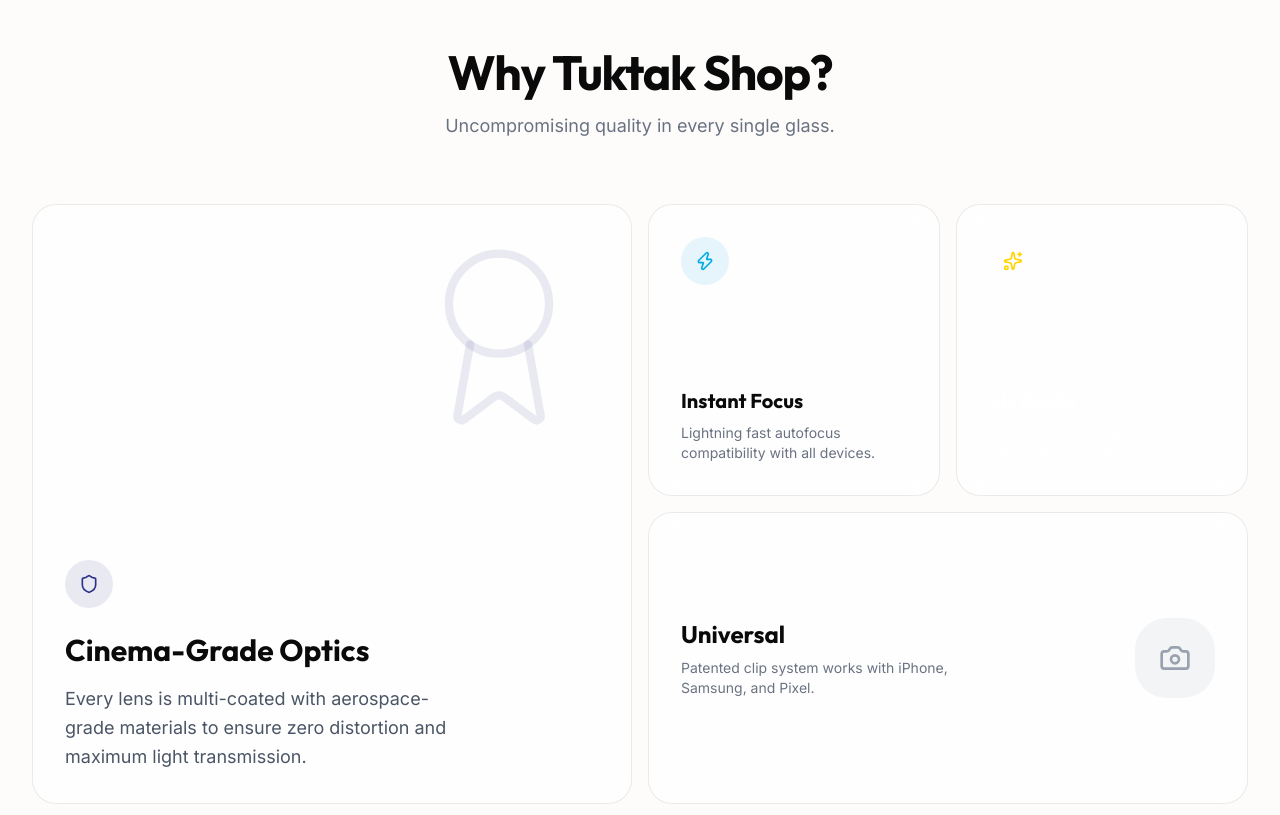
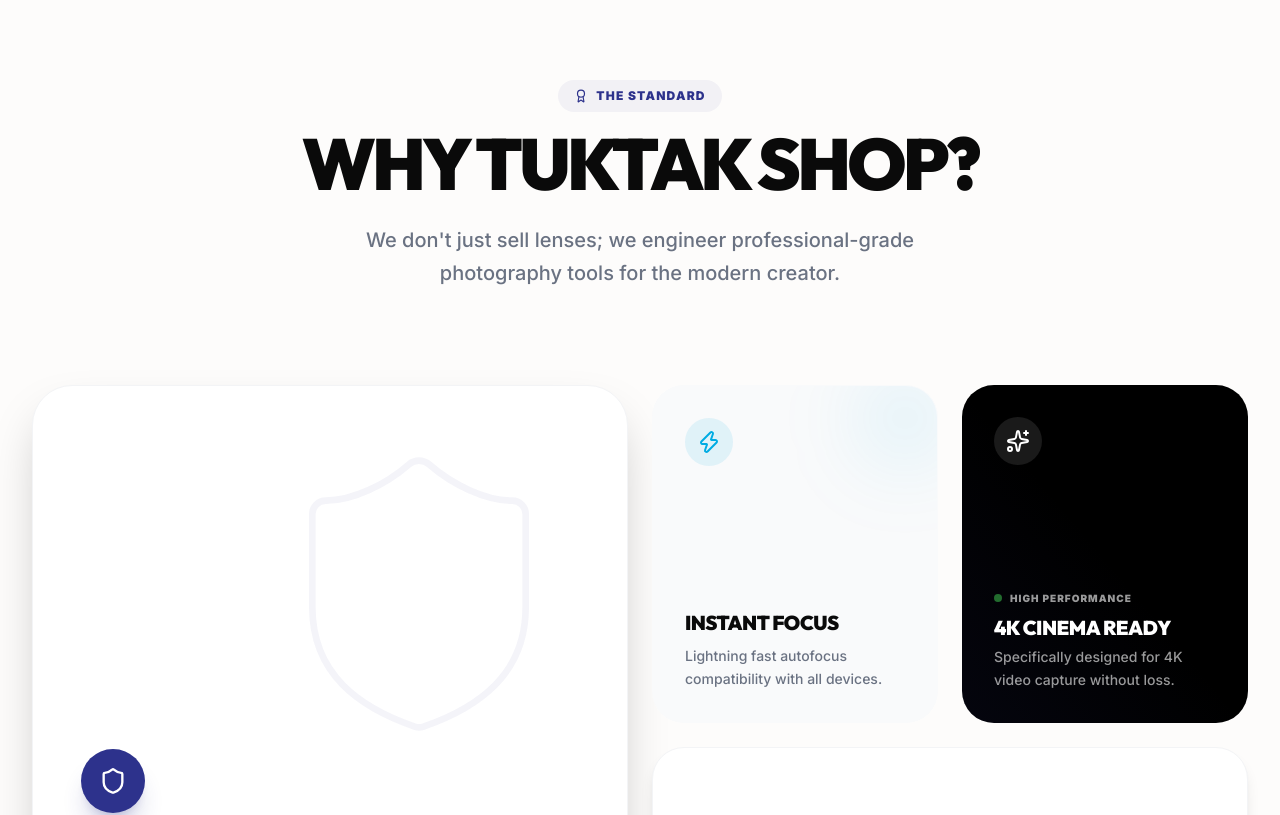
Before and after one commit to MdNoor300/quick_order, a Next.js app: page / in a window 1280 px wide. Shown: the part 920-1735 px from the top of the page. Built offline with nearby package versions, Linux system fonts and the light colour scheme; no server answers.

Commit message:
implement landing page with product showcase and create admin table component

```diff
--- a/src/app/admin/AdminTable.tsx
+++ b/src/app/admin/AdminTable.tsx
@@ -2,7 +2,7 @@
 
 import { useState } from 'react';
 import { Copy, CheckCircle2, Trash2, Clock, Check, Loader2 } from 'lucide-react';
-import { updateOrderStatus, deleteOrder } from './actions';
+import { updateOrderStatus, deleteOrder } from '@/app/actions/admin';
 
 export interface Order {
   id: string;
--- a/src/app/page.tsx
+++ b/src/app/page.tsx
@@ -1,7 +1,7 @@
 import fs from 'fs';
 import path from 'path';
 import ClientPage from '@/app/ClientPage';
-import { Shield, Zap, Sparkles, Award, Camera, Plus } from 'lucide-react';
+import { Shield, Zap, Sparkles, Award, Camera, Plus, Mail, ArrowUpRight } from 'lucide-react';
 
 export default async function Home() {
   const filePath = path.join(process.cwd(), 'src/data/products.json');
@@ -48,54 +48,78 @@
       </section>
 
       {/* Bento Grid Features */}
-      <section className="py-20 sm:py-32 px-4 sm:px-6 lg:px-8 max-w-7xl mx-auto" id="features">
-        <div className="text-center mb-12 sm:mb-16">
-          <h2 className="text-3xl sm:text-5xl font-bold tracking-tight mb-4 px-4">Why Tuktak Shop?</h2>
-          <p className="text-gray-500 text-base sm:text-lg">Uncompromising quality in every single glass.</p>
+      <section className="py-24 sm:py-40 px-4 sm:px-6 lg:px-8 max-w-7xl mx-auto overflow-hidden" id="features">
+        <div className="flex flex-col items-center text-center mb-16 sm:mb-24 relative">
+          <div className="absolute top-1/2 left-1/2 -translate-x-1/2 -translate-y-1/2 w-64 h-64 bg-primary/20 rounded-full blur-[100px] -z-10" />
+          <div className="inline-flex items-center gap-2 px-4 py-2 rounded-full bg-primary/5 text-primary text-xs font-black uppercase tracking-widest mb-4">
+            <Award size={14} />
+            The Standard
+          </div>
+          <h2 className="text-4xl sm:text-7xl font-black tracking-tighter mb-6">WHY TUKTAK SHOP?</h2>
+          <p className="text-gray-500 text-lg sm:text-xl max-w-2xl font-medium leading-relaxed">
+            We don't just sell lenses; we engineer professional-grade photography tools for the modern creator.
+          </p>
         </div>
 
-        <div className="grid grid-cols-1 md:grid-cols-4 md:grid-rows-2 gap-4 h-auto md:h-[600px]">
-          <div className="md:col-span-2 md:row-span-2 glass-card rounded-3xl p-6 sm:p-8 flex flex-col justify-end group cursor-default overflow-hidden relative min-h-[300px] md:min-h-0">
-            <div className="absolute top-0 right-0 p-8 text-primary/10 group-hover:text-primary/20 transition-colors hidden sm:block">
-              <Award size={200} strokeWidth={1} />
+        <div className="grid grid-cols-1 md:grid-cols-4 md:grid-rows-2 gap-6 h-auto md:h-[700px]">
+          {/* Main Feature - Large */}
+          <div className="md:col-span-2 md:row-span-2 rounded-[2.5rem] p-8 sm:p-12 flex flex-col justify-end group cursor-default overflow-hidden relative border border-gray-100 bg-white shadow-2xl hover:shadow-primary/5 transition-all duration-700">
+            <div className="absolute top-0 right-0 p-12 text-primary/5 group-hover:text-primary/10 transition-colors transform group-hover:scale-110 duration-700">
+              <Shield size={320} strokeWidth={0.5} />
             </div>
-            <div className="relative z-10 text-left">
-              <div className="w-10 h-10 sm:w-12 sm:h-12 rounded-2xl bg-primary/10 flex items-center justify-center mb-4 sm:mb-6">
-                <Shield className="text-primary" size={20} />
+            <div className="absolute top-0 left-0 w-full h-full bg-gradient-to-br from-primary/5 via-transparent to-transparent opacity-0 group-hover:opacity-100 transition-opacity duration-700" />
+
+            <div className="relative z-10 space-y-6">
+              <div className="w-14 h-14 sm:w-16 sm:h-16 rounded-2xl bg-primary flex items-center justify-center text-white shadow-xl shadow-primary/20 group-hover:scale-110 transition-transform duration-500">
+                <Shield size={28} />
               </div>
-              <h3 className="text-2xl sm:text-3xl font-bold mb-3 sm:mb-4">Cinema-Grade Optics</h3>
-              <p className="text-gray-600 text-sm sm:text-lg max-w-sm leading-relaxed">Every lens is multi-coated with aerospace-grade materials to ensure zero distortion and maximum light transmission.</p>
+              <div>
+                <h3 className="text-3xl sm:text-5xl font-black mb-4 tracking-tighter uppercase">Cinema-Grade <br />Optics</h3>
+                <p className="text-gray-500 text-lg max-w-sm leading-relaxed font-medium">
+                  Every lens is multi-coated with aerospace-grade materials to ensure zero distortion and maximum light transmission.
+                </p>
+              </div>
             </div>
           </div>
 
-          <div className="glass-card rounded-3xl p-6 sm:p-8 flex flex-col justify-between group cursor-default text-left min-h-[180px] md:min-h-0">
-            <div className="w-10 h-10 sm:w-12 sm:h-12 rounded-2xl bg-secondary/10 flex items-center justify-center">
-              <Zap className="text-secondary" size={20} />
+          {/* Instant Focus - Square */}
+          <div className="rounded-[2rem] p-8 flex flex-col justify-between group cursor-default transition-all duration-500 bg-gray-50 hover:bg-white border border-transparent hover:border-gray-100 hover:shadow-xl relative overflow-hidden">
+            <div className="absolute -right-4 -top-4 w-24 h-24 bg-secondary/10 rounded-full blur-2xl group-hover:scale-150 transition-transform duration-700" />
+            <div className="w-12 h-12 rounded-xl bg-secondary/10 flex items-center justify-center text-secondary relative z-10 group-hover:rotate-12 transition-transform">
+              <Zap size={24} />
             </div>
-            <div>
-              <h3 className="text-xl font-bold mb-1 sm:mb-2">Instant Focus</h3>
-              <p className="text-gray-500 text-sm">Lightning fast autofocus compatibility with all devices.</p>
+            <div className="relative z-10">
+              <h3 className="text-xl font-black uppercase mb-2 tracking-tight">Instant Focus</h3>
+              <p className="text-gray-500 text-sm font-medium leading-relaxed">Lightning fast autofocus compatibility with all devices.</p>
             </div>
           </div>
 
-          <div className="glass-card rounded-3xl p-6 sm:p-8 flex flex-col justify-between group cursor-default bg-primary text-white text-left min-h-[180px] md:min-h-0">
-             <div className="w-10 h-10 sm:w-12 sm:h-12 rounded-2xl bg-white/10 flex items-center justify-center">
-              <Sparkles className="text-accent" size={20} />
+          {/* 4K Ready - Square Contrast */}
+          <div className="rounded-[2rem] p-8 flex flex-col justify-between group cursor-default bg-black text-white relative overflow-hidden transition-all duration-500 hover:-translate-y-2">
+            <div className="absolute top-0 right-0 w-full h-full bg-gradient-to-tr from-primary/20 via-transparent to-transparent opacity-50" />
+            <div className="w-12 h-12 rounded-xl bg-white/10 flex items-center justify-center text-white relative z-10">
+              <Sparkles size={24} />
             </div>
-            <div>
-              <h3 className="text-xl font-bold mb-1 sm:mb-2 text-white">4K Ready</h3>
-              <p className="text-white/60 text-sm">Specifically designed for 4K video capture without loss.</p>
+            <div className="relative z-10">
+              <div className="flex items-center gap-2 mb-2">
+                <div className="w-2 h-2 rounded-full bg-brand-green animate-pulse" />
+                <span className="text-[10px] font-black tracking-widest uppercase opacity-60">High Performance</span>
+              </div>
+              <h3 className="text-xl font-black uppercase mb-1 tracking-tight">4K Cinema Ready</h3>
+              <p className="text-white/60 text-sm font-medium leading-relaxed">Specifically designed for 4K video capture without loss.</p>
             </div>
           </div>
 
-          <div className="md:col-span-2 glass-card rounded-3xl p-6 sm:p-8 flex items-center justify-between group cursor-default text-left">
-            <div className="max-w-xs">
-              <h3 className="text-xl sm:text-2xl font-bold mb-2">Universal</h3>
-              <p className="text-gray-500 text-sm">Patented clip system works with iPhone, Samsung, and Pixel.</p>
-            </div>
-            <div className="w-16 h-16 sm:w-20 sm:h-20 bg-gray-100 rounded-2xl flex items-center justify-center flex-shrink-0 ml-4">
-               <Camera size={32} className="text-gray-400" />
-            </div>
+          {/* Universal - Wide */}
+          <div className="md:col-span-2 rounded-[2rem] p-8 flex items-center justify-between group cursor-default bg-white border border-gray-100 shadow-lg hover:shadow-2xl transition-all duration-500 relative overflow-hidden">
+             <div className="absolute left-0 bottom-0 w-1/2 h-1/2 bg-gradient-to-tr from-secondary/5 to-transparent opacity-0 group-hover:opacity-100 transition-opacity" />
+             <div className="relative z-10 max-w-xs space-y-3">
+               <h3 className="text-2xl sm:text-3xl font-black uppercase tracking-tighter">Universal <br />Compatibility</h3>
+               <p className="text-gray-500 text-sm font-medium leading-relaxed">Our patented clip system secures seamlessly to iPhone, Samsung, and Pixel.</p>
+             </div>
+             <div className="relative z-10 w-20 h-20 sm:w-24 sm:h-24 bg-gray-50 rounded-3xl flex items-center justify-center group-hover:bg-primary group-hover:text-white transition-all duration-500 rotate-6 group-hover:rotate-0 shadow-lg">
+                <Camera size={36} className="transition-transform group-hover:scale-110" />
+             </div>
           </div>
         </div>
       </section>
@@ -216,36 +240,92 @@
       </section>
 
       {/* Footer */}
-      <footer className="bg-white pt-20 sm:pt-32 pb-12 sm:pb-16 border-t border-gray-100">
-        <div className="max-w-7xl mx-auto px-4 sm:px-6 lg:px-8 text-center">
-          <div className="flex items-center justify-center mb-6 sm:mb-8 text-center">
-            <img src="/logo.png" alt="Tuktak Shop Logo" className="h-64 w-auto object-contain" />
-          </div>
-          <p className="text-gray-500 max-w-md mx-auto mb-10 sm:mb-12 text-base sm:text-lg px-4 italic">Advanced professional-grade optics for mobile creators.</p>
+      <footer className="pt-16 pb-8 sm:pb-10 border-t border-gray-100 relative overflow-hidden mesh-gradient">
+        <div className="max-w-7xl mx-auto px-4 sm:px-6 lg:px-8">
+          <div className="grid grid-cols-2 md:grid-cols-4 lg:grid-cols-5 gap-12 sm:gap-16 mb-12 text-left relative z-10">
+            {/* Brand Column */}
+            <div className="col-span-2 lg:col-span-2 space-y-4">
+              <img src="/logo.png" alt="Tuktak Shop Logo" className="h-32 w-auto object-contain -ml-6" />
+              <p className="text-gray-500 text-base leading-relaxed max-w-sm italic">
+                Professional-grade optics engineered to transform your smartphone into a cinematic powerhouse.
+              </p>
+              <div className="flex gap-4">
+                {[
+                  {
+                    label: "Facebook",
+                    color: "#1877F2",
+                    svg: <svg xmlns="http://www.w3.org/2000/svg" width="20" height="20" viewBox="0 0 24 24" fill="currentColor"><path d="M9 8h-3v4h3v12h5v-12h3.642l.358-4h-4v-1.667c0-.955.192-1.333 1.115-1.333h2.885v-5h-3.808c-3.596 0-5.192 1.583-5.192 4.615v3.385z"/></svg>
+                  },
+                  {
+                    label: "Instagram",
+                    color: "#E4405F",
+                    svg: <svg xmlns="http://www.w3.org/2000/svg" width="20" height="20" viewBox="0 0 24 24" fill="none" stroke="currentColor" strokeWidth="2" strokeLinecap="round" strokeLinejoin="round"><rect x="2" y="2" width="20" height="20" rx="5" ry="5"/><path d="M16 11.37A4 4 0 1 1 12.63 8 4 4 0 0 1 16 11.37z"/><line x1="17.5" y1="6.5" x2="17.51" y2="6.5"/></svg>
+                  },
+                  {
+                    label: "TikTok",
+                    color: "#000000",
+                    svg: <svg xmlns="http://www.w3.org/2000/svg" width="18" height="18" fill="currentColor" viewBox="0 0 448 512"><path d="M448 209.9a210.1 210.1 0 0 1-122.8-39.3V349.4A162.6 162.6 0 1 1 185 188.3V278.2a74.6 74.6 0 1 0 52.2 71.2V0h88a121.2 121.2 0 0 0 1.9 22.2h0A122.2 122.2 0 0 0 381 102.4a121.4 121.4 0 0 0 67 20.1z"/></svg>
+                  },
+                  {
+                    label: "YouTube",
+                    color: "#FF0000",
+                    svg: <svg xmlns="http://www.w3.org/2000/svg" width="20" height="20" viewBox="0 0 24 24" fill="currentColor"><path d="M19.615 3.184c-3.604-.246-11.631-.245-15.23 0-3.897.266-4.356 2.62-4.385 8.816.029 6.185.484 8.549 4.385 8.816 3.6.245 11.626.246 15.23 0 3.897-.266 4.356-2.62 4.385-8.816-.029-6.185-.484-8.549-4.385-8.816zm-10.615 12.816v-8l8 3.993-8 4.007z"/></svg>
+                  }
+                ].map((social, i) => (
+                  <a
+                    key={i}
+                    href="#"
+                    aria-label={social.label}
+                    className="w-10 h-10 rounded-xl bg-gray-50 flex items-center justify-center text-gray-400 hover:bg-white transition-all hover:scale-110 shadow-sm hover:shadow-lg group/social"
+                  >
+                    <div className="group-hover/social:scale-110 transition-transform" style={{ color: social.color }}>
+                      {social.svg}
+                    </div>
+                  </a>
+                ))}
+              </div>
+            </div>
 
-          <div className="flex flex-wrap justify-center gap-6 sm:gap-10 mb-12 sm:mb-16">
-            <a href="#" className="w-12 h-12 rounded-2xl bg-white shadow-lg flex items-center justify-center text-[#1877F2] hover:scale-110 transition-transform border border-gray-50">
-              <svg xmlns="http://www.w3.org/2000/svg" width="24" height="24" viewBox="0 0 24 24" fill="currentColor"><path d="M9 8h-3v4h3v12h5v-12h3.642l.358-4h-4v-1.667c0-.955.192-1.333 1.115-1.333h2.885v-5h-3.808c-3.596 0-5.192 1.583-5.192 4.615v3.385z"/></svg>
-            </a>
-            <a href="#" className="w-12 h-12 rounded-2xl bg-white shadow-lg flex items-center justify-center text-[#E4405F] hover:scale-110 transition-transform border border-gray-50">
-              <svg xmlns="http://www.w3.org/2000/svg" width="24" height="24" viewBox="0 0 24 24" fill="none" stroke="currentColor" strokeWidth="2" strokeLinecap="round" strokeLinejoin="round"><rect x="2" y="2" width="20" height="20" rx="5" ry="5"/><path d="M16 11.37A4 4 0 1 1 12.63 8 4 4 0 0 1 16 11.37z"/><line x1="17.5" y1="6.5" x2="17.51" y2="6.5"/></svg>
-            </a>
-            <a href="#" className="w-12 h-12 rounded-2xl bg-white shadow-lg flex items-center justify-center text-black hover:scale-110 transition-transform border border-gray-50 overflow-hidden relative group">
-              <svg xmlns="http://www.w3.org/2000/svg" width="20" height="20" fill="currentColor" viewBox="0 0 448 512"><path d="M448 209.9a210.1 210.1 0 0 1-122.8-39.3V349.4A162.6 162.6 0 1 1 185 188.3V278.2a74.6 74.6 0 1 0 52.2 71.2V0h88a121.2 121.2 0 0 0 1.9 22.2h0A122.2 122.2 0 0 0 381 102.4a121.4 121.4 0 0 0 67 20.1z"/></svg>
-              <div className="absolute inset-0 bg-cyan-400/10 opacity-0 group-hover:opacity-100 transition-opacity" />
-            </a>
-            <a href="#" className="w-12 h-12 rounded-2xl bg-white shadow-lg flex items-center justify-center text-[#FF0000] hover:scale-110 transition-transform border border-gray-50">
-              <svg xmlns="http://www.w3.org/2000/svg" width="24" height="24" viewBox="0 0 24 24" fill="currentColor"><path d="M19.615 3.184c-3.604-.246-11.631-.245-15.23 0-3.897.266-4.356 2.62-4.385 8.816.029 6.185.484 8.549 4.385 8.816 3.6.245 11.626.246 15.23 0 3.897-.266 4.356-2.62 4.385-8.816-.029-6.185-.484-8.549-4.385-8.816zm-10.615 12.816v-8l8 3.993-8 4.007z"/></svg>
-            </a>
+            {/* Links Columns */}
+            <div className="space-y-6">
+              <h4 className="text-sm font-black uppercase tracking-[0.2em] text-gray-900 border-b border-gray-100 pb-2">Collections</h4>
+              <ul className="space-y-4 text-sm font-bold text-gray-500">
+                <li><a href="#lenses" className="hover:text-primary transition-colors flex items-center gap-2">Lenses <ArrowUpRight size={14} /></a></li>
+                <li><a href="#accessories" className="hover:text-primary transition-colors flex items-center gap-2">Accessories <ArrowUpRight size={14} /></a></li>
+                <li><a href="#" className="hover:text-primary transition-colors">Professional Kit</a></li>
+                <li><a href="#" className="hover:text-primary transition-colors">Gift Cards</a></li>
+              </ul>
+            </div>
+
+            <div className="space-y-6">
+              <h4 className="text-sm font-black uppercase tracking-[0.2em] text-gray-900 border-b border-gray-100 pb-2">Experience</h4>
+              <ul className="space-y-4 text-sm font-bold text-gray-500">
+                <li><a href="#showcase" className="hover:text-primary transition-colors">The Gallery</a></li>
+                <li><a href="#reviews" className="hover:text-primary transition-colors">Reviews</a></li>
+                <li><a href="#" className="hover:text-primary transition-colors">Tutorials</a></li>
+                <li><a href="#faq" className="hover:text-primary transition-colors">F.A.Q</a></li>
+              </ul>
+            </div>
+
+            <div className="space-y-6">
+              <h4 className="text-sm font-black uppercase tracking-[0.2em] text-gray-900 border-b border-gray-100 pb-2">Support</h4>
+              <ul className="space-y-4 text-sm font-bold text-gray-500">
+                <li><a href="#" className="hover:text-primary transition-colors">Warranty</a></li>
+                <li><a href="#" className="hover:text-primary transition-colors">Shipping</a></li>
+                <li><a href="#" className="hover:text-primary transition-colors">Track Order</a></li>
+                <li><a href="#" className="hover:text-primary transition-colors">Contact</a></li>
+              </ul>
+            </div>
           </div>
 
-          <div className="pt-12 sm:pt-16 border-t border-gray-100 text-gray-400 text-[10px] sm:text-xs flex flex-col md:flex-row justify-between items-center gap-6">
-            <div className="text-center md:text-left px-4">
-              &copy; {new Date().getFullYear()} Tuktak Shop. Professional rights reserved.
-            </div>
-            <div className="flex gap-8 px-4">
-              <a href="#" className="hover:text-black transition-colors">Privacy Policy</a>
-              <a href="#" className="hover:text-black transition-colors">Terms of Service</a>
+          <div className="pt-8 border-t border-gray-100 flex flex-col md:flex-row justify-between items-center gap-4">
+            <p className="text-gray-400 text-[10px] font-bold uppercase tracking-widest px-4">
+              &copy; {new Date().getFullYear()} Tuktak Shop. Advanced Rights Reserved.
+            </p>
+            <div className="flex gap-8 px-4 text-gray-400 text-[10px] font-bold uppercase tracking-widest">
+              <a href="#" className="hover:text-primary transition-colors">Privacy</a>
+              <a href="#" className="hover:text-primary transition-colors">Terms</a>
+              <a href="#" className="hover:text-primary transition-colors">Cookies</a>
             </div>
           </div>
         </div>
```
